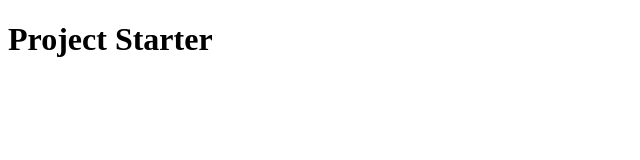
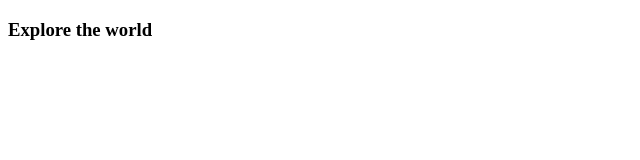
Before and after one commit to garciaedy/MiniProjects, a plain HTML site: page Exanding Cards/index.html in a window 1280 px wide. Shown: the whole page, without its empty margins (0-640 px from the left). Drawn offline with Linux system fonts and the light colour scheme.

Commit message:
adding divs

```diff
--- a/Exanding Cards/index.html
+++ b/Exanding Cards/index.html
@@ -6,7 +6,17 @@
     <title>Expanding Cards</title>
 </head>
 <body>
-    <h1>Project Starter</h1>
+  <div class="container">
+
+    <div class="panel active" style="background-image: url();" >
+
+    <h3>Explore the world</h3>
+
+
+  </div>
+
+
+  </div>
 
 
     <script src="app.js"></script>
```
